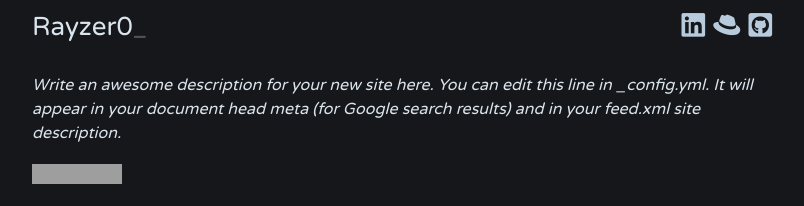
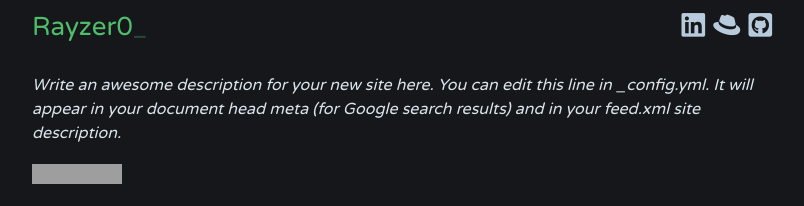
Before and after one commit to Rayferrufino/Rayferrufino.github.io, a Jekyll site: the page built from index.html, in a window 1280 px wide. Shown: the top 206 px of the page, without its empty margins (238-1042 px from the left). Built offline with Jekyll 4.4.1, drawn with Linux system fonts in a browser that asks for light colours; the list of posts is cut into pages by our own code; grey boxes are pictures that could not be loaded.

Commit message:
Update _layout.scss

```diff
--- a/_sass/dash/_layout.scss
+++ b/_sass/dash/_layout.scss
@@ -42,7 +42,7 @@
   &:visited,
   &:hover {
     @include themed() {
-       color: t('foreground-color');
+       color: #50bd6a;
     }
     text-decoration: none;
   }
```
